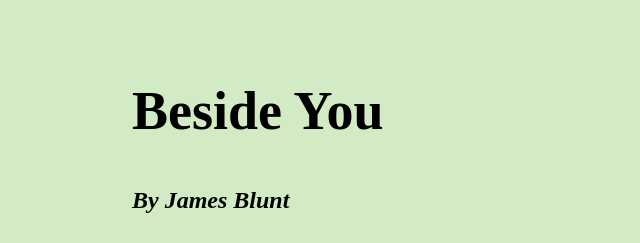
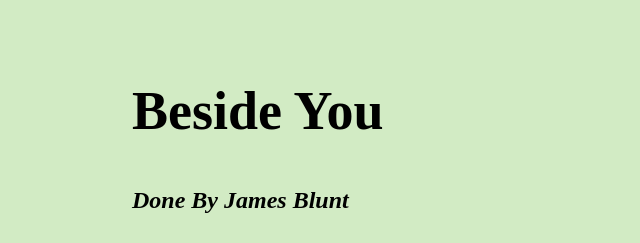
Before and after one commit to Adrian19027/nauka-gita, a website: page index.html in a window 1280 px wide. Shown: the top 243 px of the page, without its empty margins (568-1208 px from the left). Drawn offline with Linux system fonts and the light colour scheme; files that its build step writes are made by us from their sources.

Commit message:
Test change in h4

```diff
--- a/index.html
+++ b/index.html
@@ -7,7 +7,7 @@
   </head>
   <body>
 	<h2>Beside You</h2>
-	<h4>By James Blunt</h4>
+	<h4>Done By James Blunt</h4>
 	<p>I heard there's a song that God only knows
 	And it's keeping me dancing (Dancing, dancing)
 	Nobody here knows how the melody goes
```
